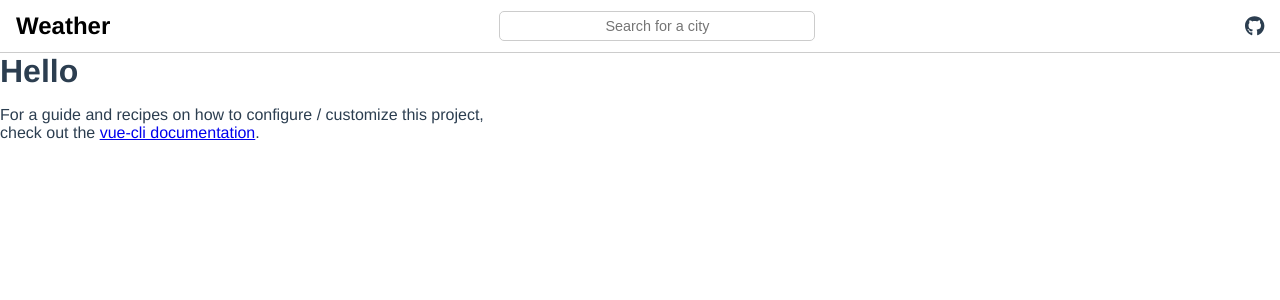
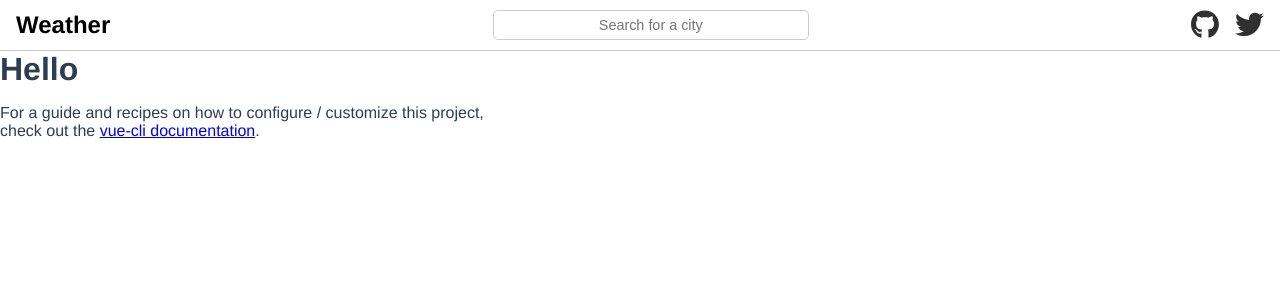
Before and after one commit to brandon-kong/better-weather-app, a Vue app: page / in a window 1280 px wide. Shown: the top 300 px of the page. Built offline with nearby package versions, Linux system fonts and the light colour scheme.

Commit message:
added icon lists

```diff
--- a/src/components/IconList/Main.vue
+++ b/src/components/IconList/Main.vue
@@ -1,8 +1,11 @@
 <template>
     <ul class="list">
-        <li>
-            <a href="/">
-                <font-awesome-icon icon="fa-brands fa-github" size="lg" />
+        <li class="list-item" v-for="item in sites" v-bind:key="item">
+            <a v-bind:href="item.url">
+                <font-awesome-icon
+                v-bind:icon="item.icon"
+                class="icon"
+            />
             </a>
         </li>
     </ul>
@@ -11,6 +14,16 @@
 <style scoped>
     .list {
         list-style: none;
+        display: flex;
+        align-items: center;
+        margin: 0;
+        padding: 0;
+        gap: 1rem;
+    }
+
+    .icon {
+        font-size: 1.8rem;
+        color: #303030;
     }
 </style>
 
@@ -20,6 +33,18 @@ export default {
     name: 'IconList',
     data () {
         return {
+            sites: [
+                {
+                    id: 1,
+                    icon: 'fa-brands fa-github',
+                    url: 'https://github.com/brandon-kong/better-weather-app'
+                },
+                {
+                    id: 2,
+                    icon: 'fa-brands fa-twitter',
+                    url: 'https://google.com'
+                }
+            ],
             msg: 'Welcome to Your Vue.js App'
         }
     },
```
